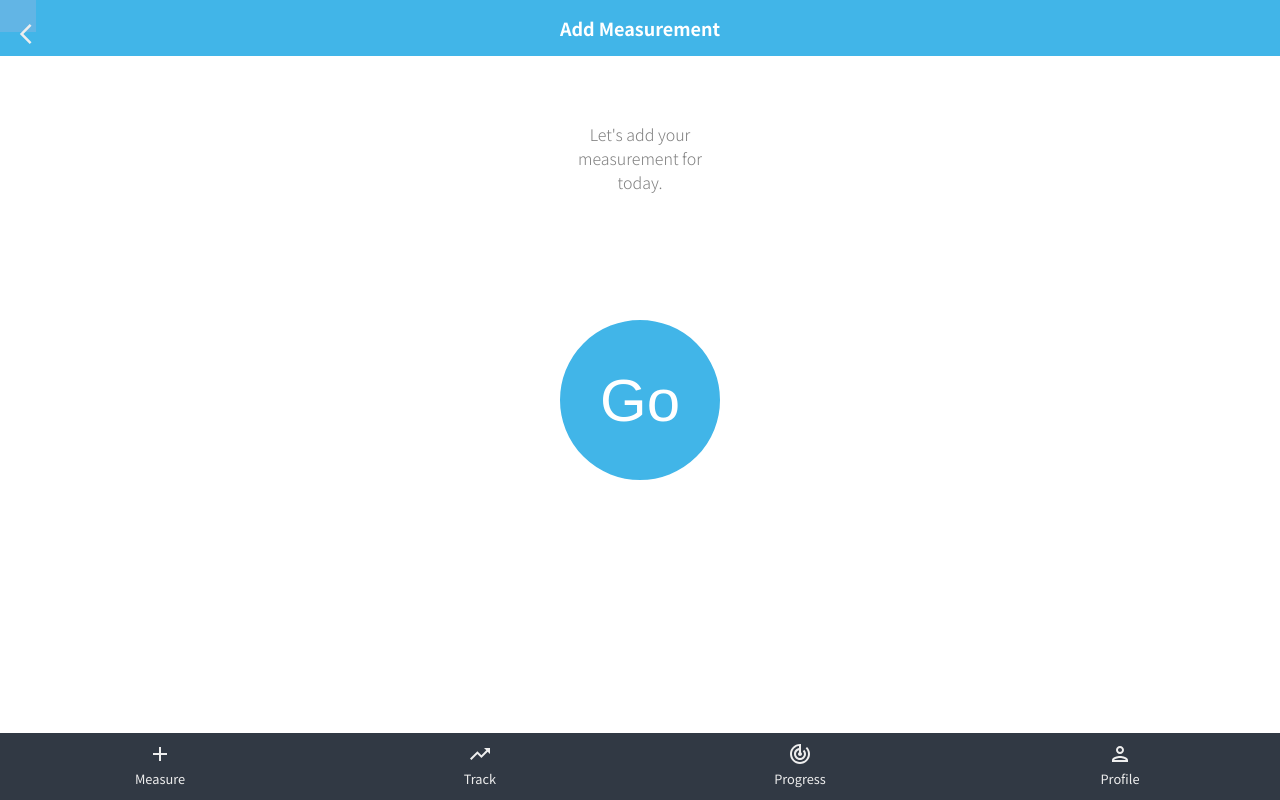
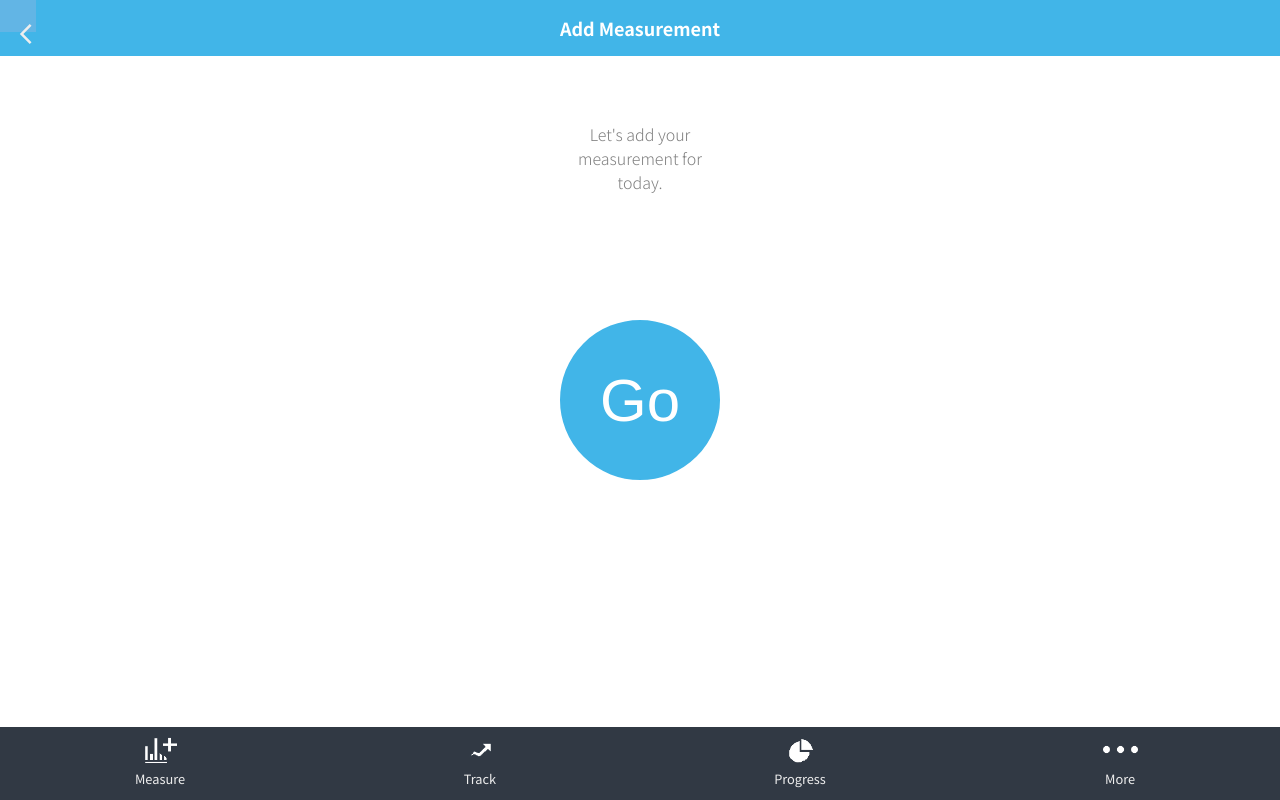
Before and after one commit to FrederickMih/Tracking-App-Front-end, a React (Create React App) app: page /home in a window 1280 px wide. Built offline with nearby package versions, Linux system fonts and the light colour scheme.

Commit message:
Modify the Navigator component

```diff
--- a/src/components/container/Navigator.js
+++ b/src/components/container/Navigator.js
@@ -1,29 +1,41 @@
 import React from 'react';
 import { Link } from 'react-router-dom';
-import AddOutlinedIcon from '@material-ui/icons/AddOutlined';
-import TrendingUpOutlinedIcon from '@material-ui/icons/TrendingUpOutlined';
-import TrackChangesOutlinedIcon from '@material-ui/icons/TrackChangesOutlined';
-import PersonOutlinedIcon from '@material-ui/icons/PersonOutlined';
 import '../../styles/Navigator.css';
+import addMeasureLogo from '../../assets/images/add-measure-logo.png';
+import trackLogo from '../../assets/images/track-logo.png';
+import progressLogo from '../../assets/images/progress-logo.png';
+import moreLogo from '../../assets/images/more.png';
 
 const Navigator = () => (
   <>
     <div className="navbar">
       <Link to="/add">
-        <AddOutlinedIcon />
+        <img
+          src={addMeasureLogo}
+          className="linkImage"
+          alt="add Measure logo"
+        />
         <div>Measure</div>
       </Link>
       <Link to="/track">
-        <TrendingUpOutlinedIcon />
+        <img src={trackLogo} className="linkImage" alt="add Measure logo" />
         <div>Track</div>
       </Link>
       <Link to="/progress">
-        <TrackChangesOutlinedIcon />
+        <img
+          src={progressLogo}
+          className="linkImage"
+          alt="add Measure logo"
+        />
         <div>Progress</div>
       </Link>
       <Link to="/more">
-        <PersonOutlinedIcon />
-        <div>Profile</div>
+        <img
+          src={moreLogo}
+          className="linkImage"
+          alt="add Measure logo"
+        />
+        <div>More</div>
       </Link>
     </div>
   </>
--- a/src/styles/Navigator.css
+++ b/src/styles/Navigator.css
@@ -31,3 +31,10 @@
   font-size: 0.8rem;
   padding: 0.2em;
 }
+
+.linkImage {
+  width: 35px;
+  height: 30px;
+  padding-bottom: 3px;
+  object-fit: cover;
+}
```
